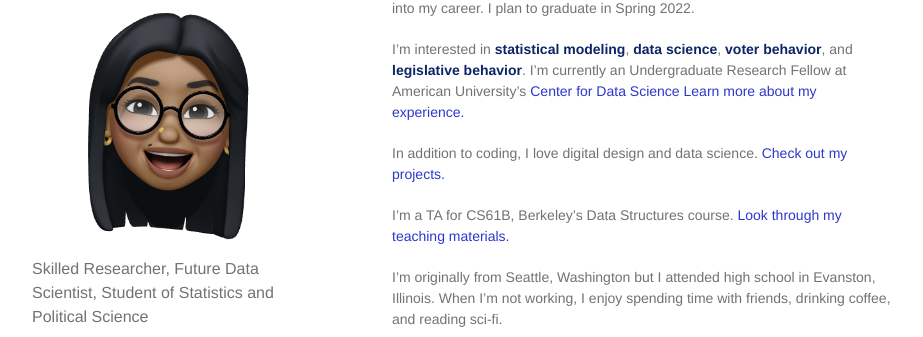
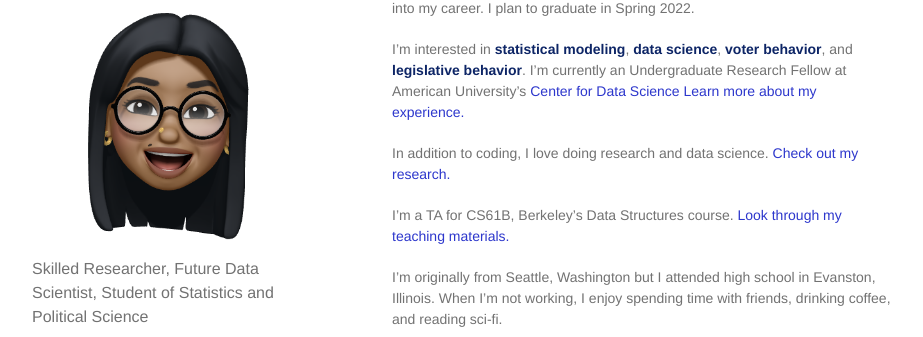
Before and after one commit to JVOsteen/JVOsteen.github.io, a Jekyll site: the page built from index.md, in a window 1280 px wide and 900 px high. Shown: the part 166-503 px from the top of the window, without its empty margins (178-1101 px from the left). Built offline with Jekyll 4.4.1, drawn with Linux system fonts in a browser that asks for light colours; our own code applies the rules of GitHub Pages for plain Markdown files.

Commit message:
Update index.md

```diff
--- a/index.md
+++ b/index.md
@@ -6,7 +6,7 @@ I'm a third year student at American University pursuing degrees in Statistics a
 
 I'm interested in **statistical modeling**, **data science**, **voter behavior**, and **legislative behavior**. I'm currently an Undergraduate Research Fellow at American University's [Center for Data Science](https://www.american.edu/spa/data-science/index.cfm) [Learn more about my experience.](./#experience)
 
-In addition to coding, I love digital design and data science. [Check out my projects.](./#projects)
+In addition to coding, I love doing research and data science. [Check out my research.](./#research)
 
 I'm a TA for CS61B, Berkeley's Data Structures course. [Look through my teaching materials.](./#teaching)
 
```
